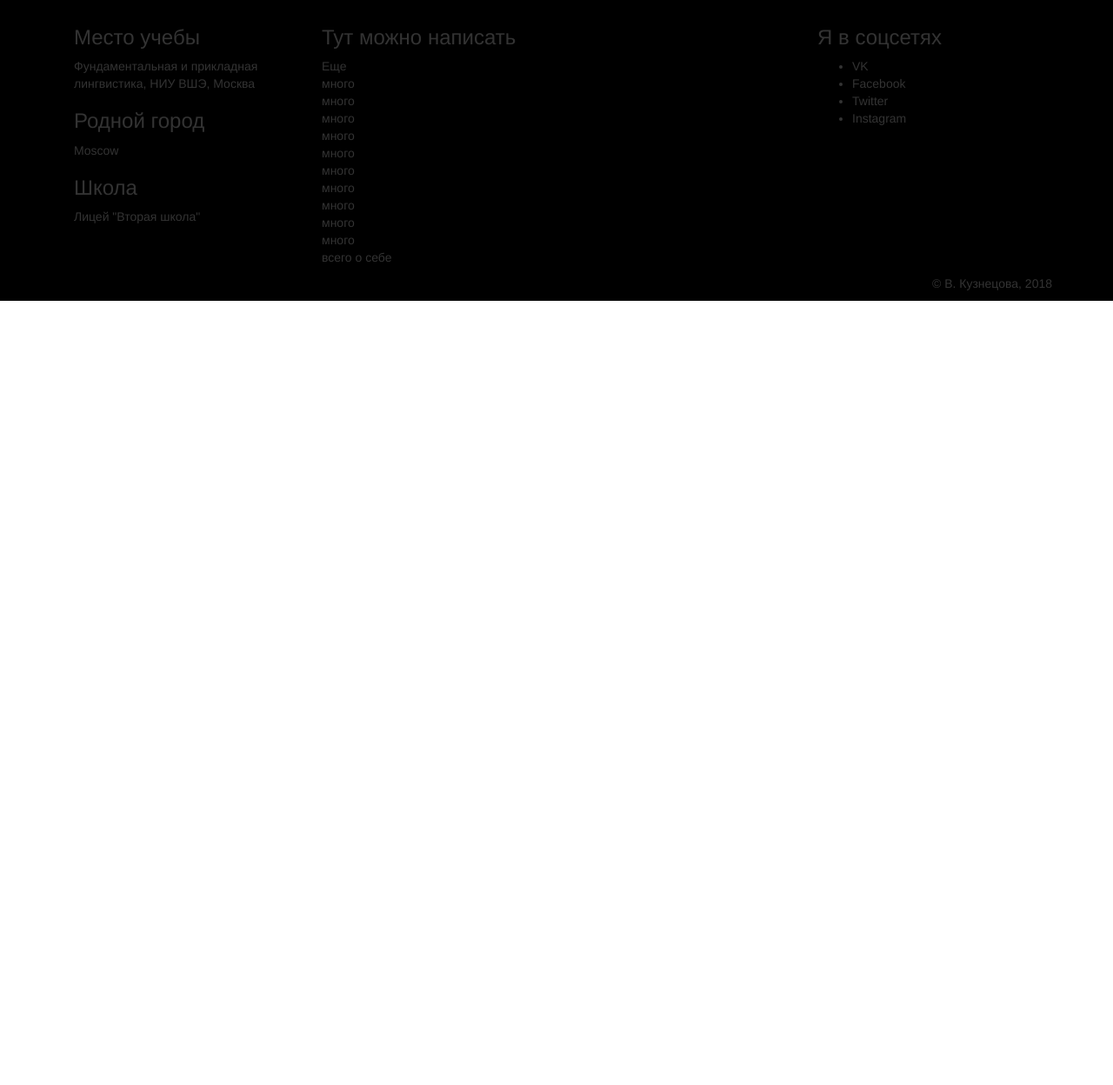
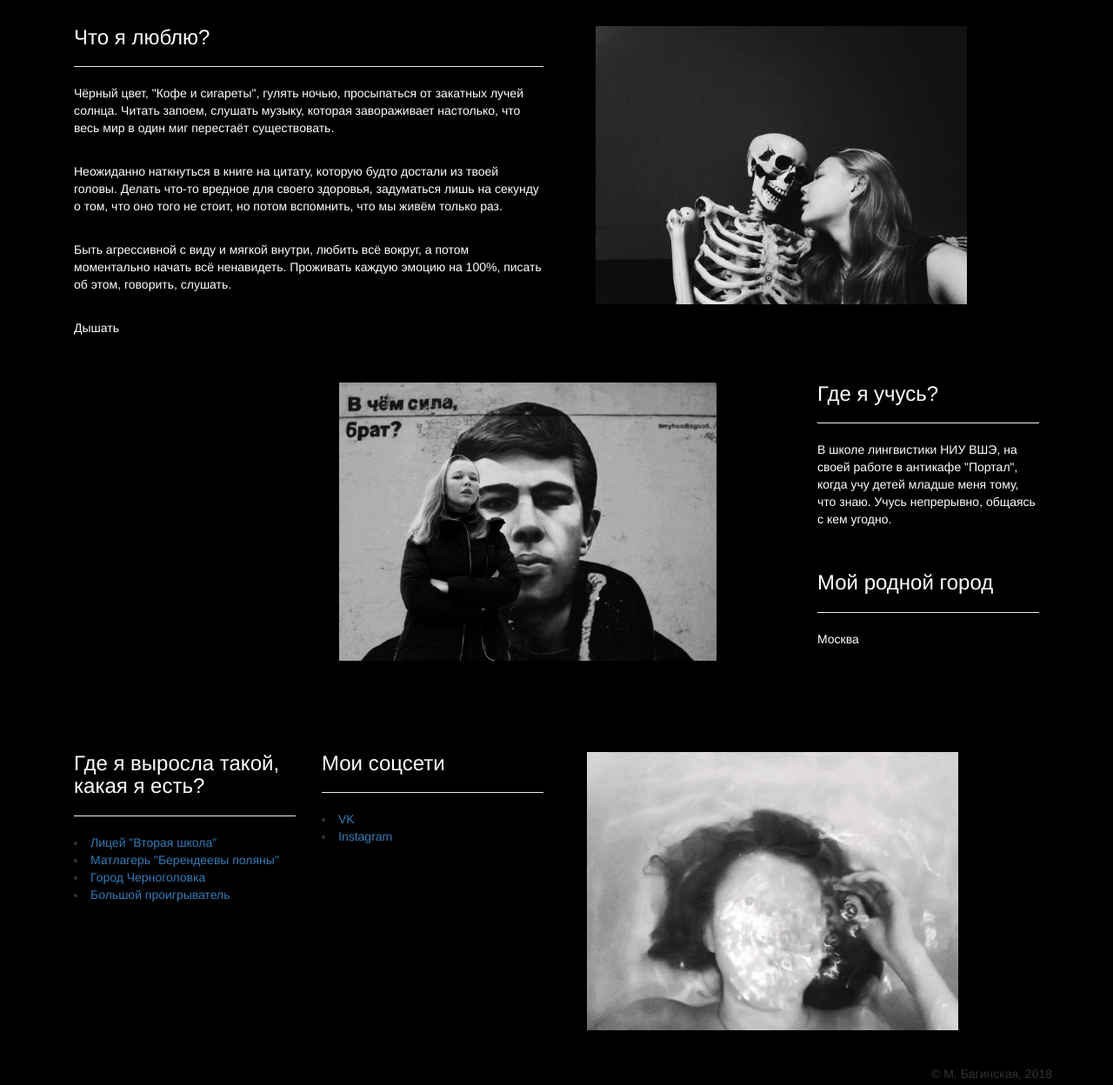
Before and after one commit to MaryBeggins/HTML_my_page, a plain HTML site: page My_page.html in a window 1280 px wide. Shown: the part 440-1688 px from the top of the page at 87% size. Before the commit the page ends 800 px from the top, so only its background shows below. Drawn offline with nearby package versions, Linux system fonts and the light colour scheme.

Commit message:
Update My_page.html

```diff
--- a/My_page.html
+++ b/My_page.html
@@ -32,7 +32,7 @@
 
 					<div class="col-md-4">
 					<header style="padding-left:10px;">
-        	            <img src="https://github.com/MaryBeggins/HTML_my_page/blob/master/368_oooo.plus.png?raw=true" title="0Q-VXB5zqes.jpg" alt="" style="height:320px; margin:20px 20px 40px 20px; " >
+        	            <img src="https://github.com/MaryBeggins/HTML_my_page/blob/master/1218_oooo.plus.png?raw=true" title="0Q-VXB5zqes.jpg" alt="" style="height:320px; margin:20px 20px 40px 20px; " >
 					</header>
 					</div>
 
@@ -40,8 +40,9 @@
 						<br/><br/>
 						<h1><font color='white'> Мария Багинская</font></h1>
 						<hr>
+						<p><i><font color='white'> Отдохну чуть позже... </font></i></p>
+					</div>
 
-	                </div>
 
 	            </div>
 			</div>
@@ -49,52 +50,80 @@
 		<section id="portfolio">
 		<header style="background-color:black">
 			<div class="container">
-				<div class="col-md-3">
-					<article>
-						<h3>Место учебы</h2>
-						<p>Фундаментальная и прикладная лингвистика, НИУ ВШЭ, Москва</p>
-					</article>
-					<article>
-						<h3>Родной город</h2>
-						<p>Moscow</p>
-					</article>
-					<article>
-						<h3>Школа</h2>
-						<p>Лицей "Вторая школа"</p>
-					</article>
+
+				<div class="col-md-6">
+					<h3><font color='white'> Что я люблю?</font></h3>
+					<hr>
+					<p><font color='white'>Чёрный цвет, "Кофе и сигареты", гулять ночью, просыпаться от закатных лучей солнца.
+					Читать запоем, слушать музыку, которая завораживает настолько, что весь мир в один миг перестаёт существовать. </font></p>
+					<br/>
+					<p><font color='white'>Неожиданно наткнуться в книге на цитату, которую будто достали из твоей головы.
+					Делать что-то вредное для своего здоровья, задуматься лишь на секунду о том, что оно того не стоит, но потом вспомнить, что мы живём только раз. </font></p>
+					<br/>
+					<p><font color='white'>Быть агрессивной с виду и мягкой внутри, любить всё вокруг, а потом моментально начать всё ненавидеть. Проживать каждую эмоцию на 100%, писать об этом, говорить, слушать. </font></p>
+					<br/>
+					<p><font color='white'>Дышать</p></font>
 				</div>
 				<div class="col-md-6">
-					<article>
-						<h3>Тут можно написать</h2>
-						<p>Еще  <br />
-						много <br />
-						много <br />
-						много <br />
-						много <br />
-						много <br />
-						много <br />
-						много <br />
-						много <br />
-						много <br />
-						много <br />
-						всего о себе</p>
-					</article>
+				<header style="padding-left:10px;">
+					<img src="https://github.com/MaryBeggins/HTML_my_page/blob/master/caqUgxwMQMw.jpg?raw=true" title="0Q-VXB5zqes.jpg" alt="" style="height:320px; margin:20px 20px 40px 20px; " >
+				</header>
+				</div>
+
+				<p><font color='black'> h </font> </p>
+
+				<div class="col-md-3">
+
+				</div>
+
+				<div class="col-md-3">
+					<img src="https://github.com/MaryBeggins/HTML_my_page/blob/master/wpvPoryJv2M.jpg?raw=true" title="0Q-VXB5zqes.jpg" alt="" style="height:320px; margin:20px 20px 40px 20px; " >
+				</div>
+
+				<div class="col-md-3">
+
+				</div>
+
+				<div class="col-md-3">
+					<h3><font color='white'> Где я учусь?</font></h3>
+					<hr>
+					<p><font color='white'> В школе лингвистики НИУ ВШЭ, на своей работе в антикафе "Портал", когда учу детей младше меня тому, что знаю. Учусь непрерывно, общаясь с кем угодно.</font> </p>
+					<p><font color='black'> h </font> </p>
+					<h3><font color='white'> Мой родной город</font></h3>
+					<hr>
+					<p><font color='white'> Москва</font> </p>
+
+				</div>
+
+				<p><font color='black'> h </font> </p>
+				<p><font color='black'> h </font> </p>
+				<p><font color='black'> h </font> </p>
+
+				<div class="col-md-3">
+					<h3><font color='white'>Где я выросла такой, какая я есть?</font></h3>
+					<hr>
+					<li><font color='white'> <a href="https://sch2.ru/">Лицей "Вторая школа"</a></font> </li>
+					<li><font color='white'> <a href="http://www.matznanie.ru/trips/trips.html">Матлагерь "Берендеевы поляны"</a></font> </li>
+					<li><font color='white'> <a href="https://ru.wikipedia.org/wiki/%D0%A7%D0%B5%D1%80%D0%BD%D0%BE%D0%B3%D0%BE%D0%BB%D0%BE%D0%B2%D0%BA%D0%B0">Город Черноголовка</a></font> </li>
+					<li><font color='white'> <a href="https://vk.com/proigrivatel">Большой проигрыватель</a></font> </li>
 				</div>
 				<div class="col-md-3">
-					<h3>Я в соцсетях</h3>
-					<ul>
-						<li>VK</li>
-						<li>Facebook</li>
-						<li>Twitter</li>
-						<li>Instagram</li>
-					</ul>
+					<h3><font color='white'> Мои соцсети</font></h3>
+					<hr>
+					<li><font color='white'> <a href="https://vk.com/mbaginskaya2000">VK</a></font> </li>
+					<li><font color='white'> <a href="https://www.instagram.com/meribeggins/">Instagram</a></font> </li>
+
 				</div>
+				<div class="col-md-4">
+					<img src="https://github.com/MaryBeggins/HTML_my_page/blob/master/0Q-VXB5zqes.jpg?raw=true" title="0Q-VXB5zqes.jpg" alt="" style="height:320px; margin:20px 20px 40px 20px; " >
+				</div>
+
 			</div>
 			</header>
 		</section>
 		<footer class="bs-docs-footer">
 			<div class="container">
-				<p style="text-align:right; ">&copy; В. Кузнецова, 2018</p>
+				<p style="text-align:right; ">&copy; М. Багинская, 2018</p>
 			</div>
 		</footer>
 		</header>
```
